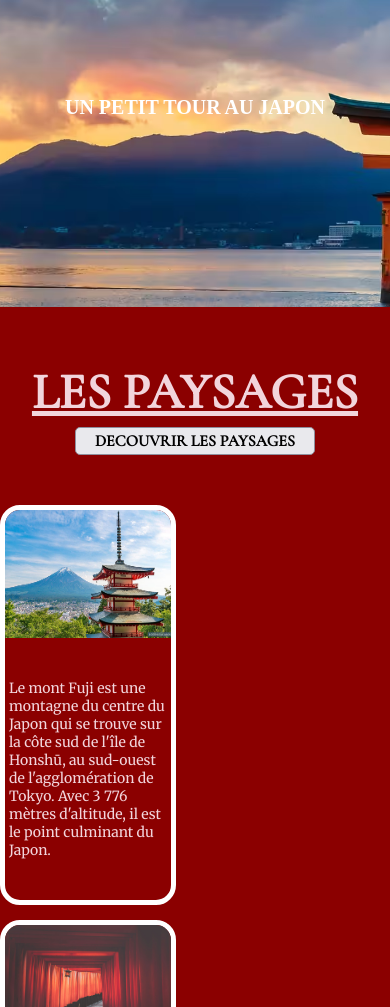
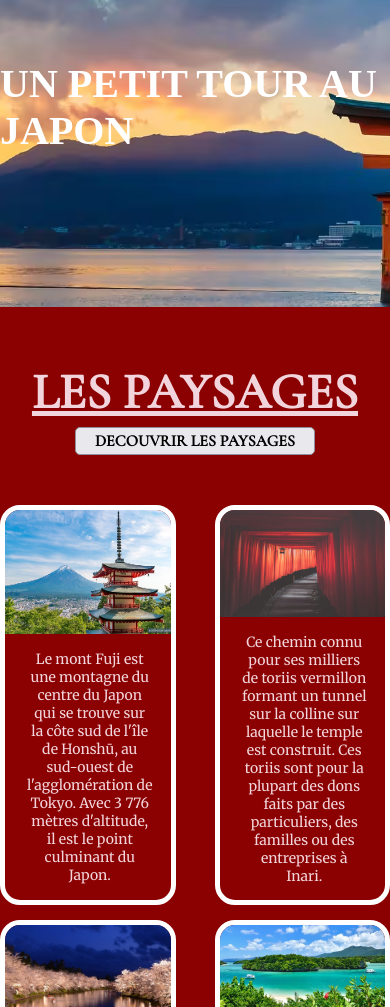
Before and after one commit to dylanbaton/mini-projet-lea-dylan-baton, a plain HTML site: page index.html in a window 390 px wide. Shown: the part 93-1100 px from the top of the page. Drawn offline with nearby package versions, Linux system fonts and the light colour scheme; a web font is replaced by a local one.

Commit message:
responsive a finir

```diff
--- a/styles/style.css
+++ b/styles/style.css
@@ -23,7 +23,7 @@ body {
 .navbar-titre {
     position: absolute;
     color: white;
-    font-size: 140px;
+    font-size: 100px;
     font-family: Edu NSW ACT  Fondation;
     font-weight: 700;
     text-transform: uppercase;
@@ -154,42 +154,13 @@ footer {
     object-fit: cover;
 }
 
-@media (max-width: 2000px) {
-    .navbar-titre {
-        font-size: 100px;
-    }
-}
-
-@media (max-width: 1400px) {
-    .navbar-titre {
-        font-size: 80px;
-    }
-}
-
-@media (max-width: 1100px) {
+@media (max-width: 1330px) {
     .navbar-titre {
         font-size: 60px;
     }
 
     .container-paragraphe {
-        font-size: 14px;
-        width: 100%;
-        height: 100%;
-        object-fit: cover;
-        margin: 2px;
-    }
-
-    .card {
-        display: flex;
-        flex-direction: column;
-        width: 45%;
-        height: 400px;
-      }
-
-      .container-image {
-        width: 100%;
-        height: 50%;
-        object-fit: cover;
+        font-size: 13px;
     }
 }
 
@@ -198,19 +169,29 @@ footer {
         font-size: 40px;
     }
 
+    .card {
+        display: flex;
+        flex-direction: column;
+        width: 45%;
+        height: 400px;
+    }
 
+    .container-image {
+        width: 100%;
+        height: 50%;
 }
 
-@media (max-width: 600px) {
-    .navbar-titre {
-        font-size: 20px;
-    }
-
-    .container {
-        display: flex;
-        flex-direction: column;
-
+    .container-paragraphe {
+        font-size: 14px;
+        width: 100%;
+        height: 100%;
+        object-fit: cover;
+        margin: 2px;
+        padding: 0px 20px 0px 20px;
+        text-align: center;
     }
 
 
+
+
 }
```
